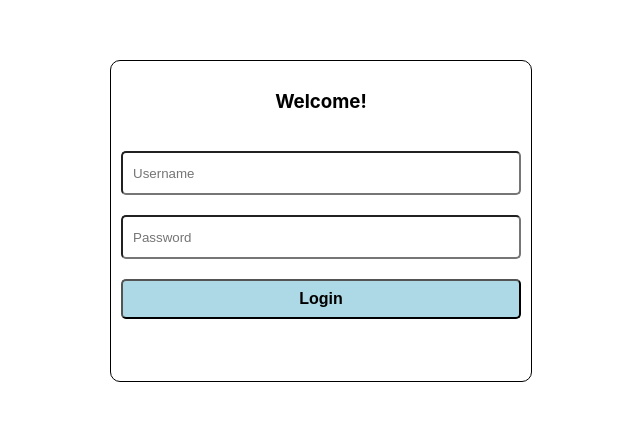
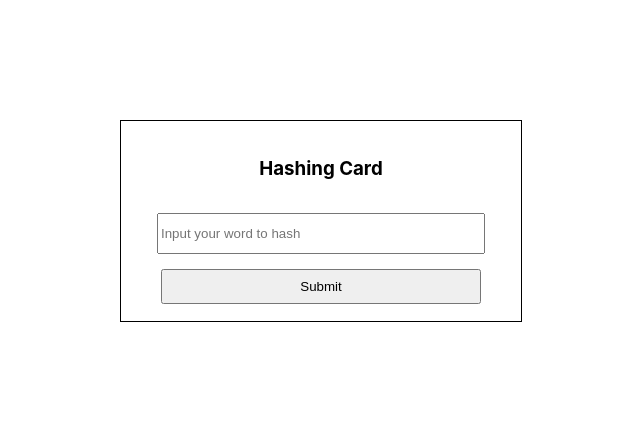
Before and after one commit to primaam/webapp-test, a React (Create React App) app in the folder frontend/: page / in a window 1280 px wide. Shown: the part 179-600 px from the top of the page, without its empty margins (319-959 px from the left). Built offline with nearby package versions, Linux system fonts and the light colour scheme.

Commit message:
add hashing function

```diff
--- a/frontend/package.json
+++ b/frontend/package.json
@@ -6,6 +6,7 @@
     "@testing-library/jest-dom": "^5.17.0",
     "@testing-library/react": "^13.4.0",
     "@testing-library/user-event": "^13.5.0",
+    "js-sha256": "^0.11.0",
     "react": "^18.3.1",
     "react-dom": "^18.3.1",
     "react-scripts": "5.0.1",
--- a/frontend/src/App.js
+++ b/frontend/src/App.js
@@ -2,12 +2,14 @@ import React from "react";
 import "./App.css";
 import PickUser from "./features/PickUser/PickUser";
 import Login from "./features/Login/Login";
+import Hashing from "./features/Hashing/Hashing";
 
 function App() {
     return (
         <div id="container">
             {/* <PickUser /> */}
-            <Login />
+            {/* <Login /> */}
+            <Hashing />
         </div>
     );
 }
--- /dev/null
+++ b/frontend/src/features/Hashing/Hashing.css
@@ -0,0 +1,20 @@
+#hash-card{
+    border: 1px solid black;
+    width: 400px;
+    height: 200px;
+    display: flex;
+    flex-direction: column;
+    align-items: center;
+    justify-content: center;
+    gap: 15px;
+}
+
+#hash-card input{
+    width: 80%;
+    height: 35px;
+}
+
+#hash-card button{
+    width: 80%;
+    height: 35px;
+}
--- /dev/null
+++ b/frontend/src/features/Hashing/Hashing.jsx
@@ -0,0 +1,27 @@
+import React, { useState } from "react";
+import { sha256 } from "js-sha256";
+import "./Hashing.css";
+
+const Hashing = () => {
+    const [inputText, setInputText] = useState("");
+
+    const handleHash = () => {
+        console.log(sha256(inputText));
+    };
+    return (
+        <div id="sub-container">
+            <div id="hash-card">
+                <h3>Hashing Card</h3>
+                <input
+                    name="text"
+                    placeholder="Input your word to hash"
+                    value={inputText}
+                    onChange={(e) => setInputText(e.target.value)}
+                />
+                <button onClick={handleHash}>Submit</button>
+            </div>
+        </div>
+    );
+};
+
+export default Hashing;
```
Also changed, not shown: 1 other file (tests, documents, lock files or other folders).
